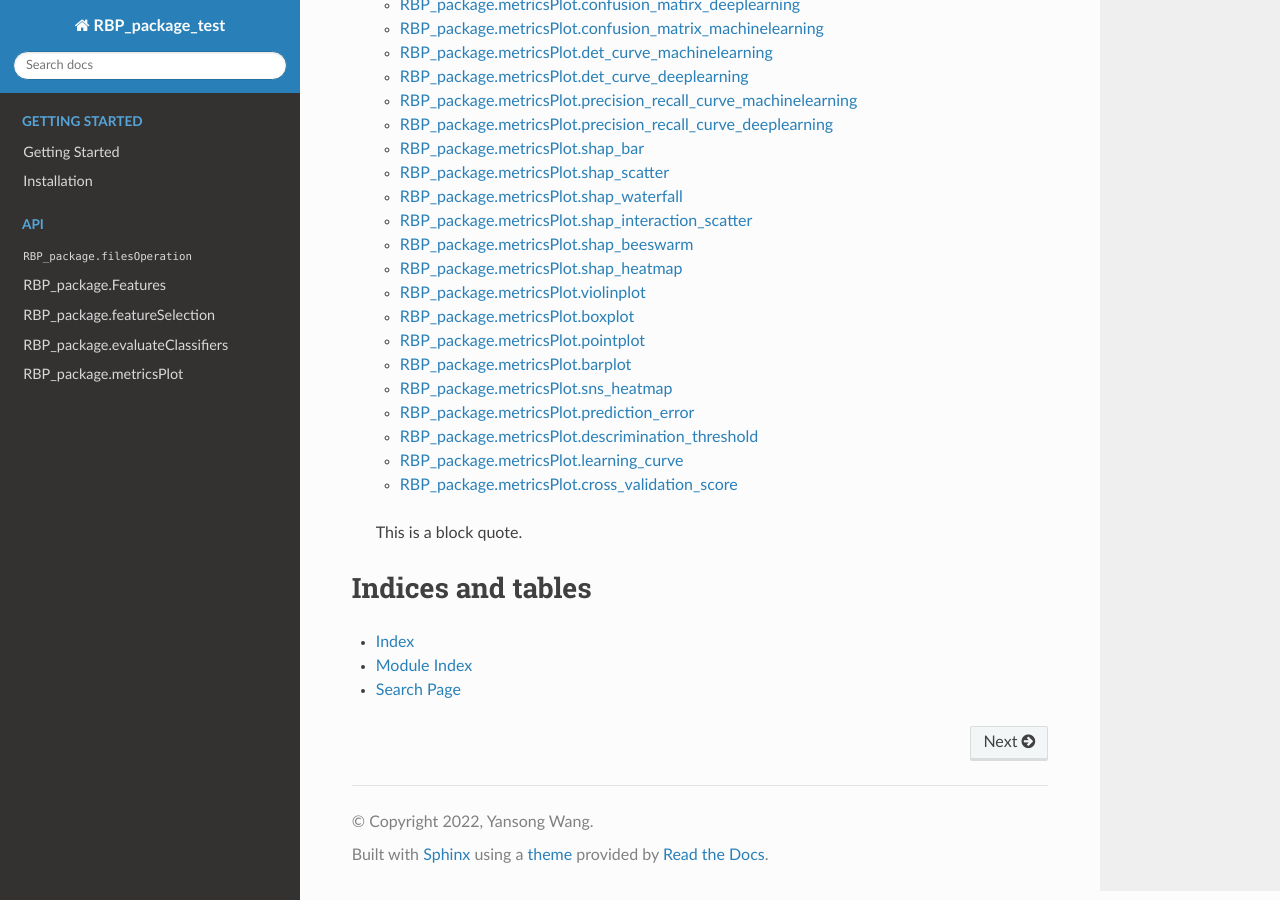
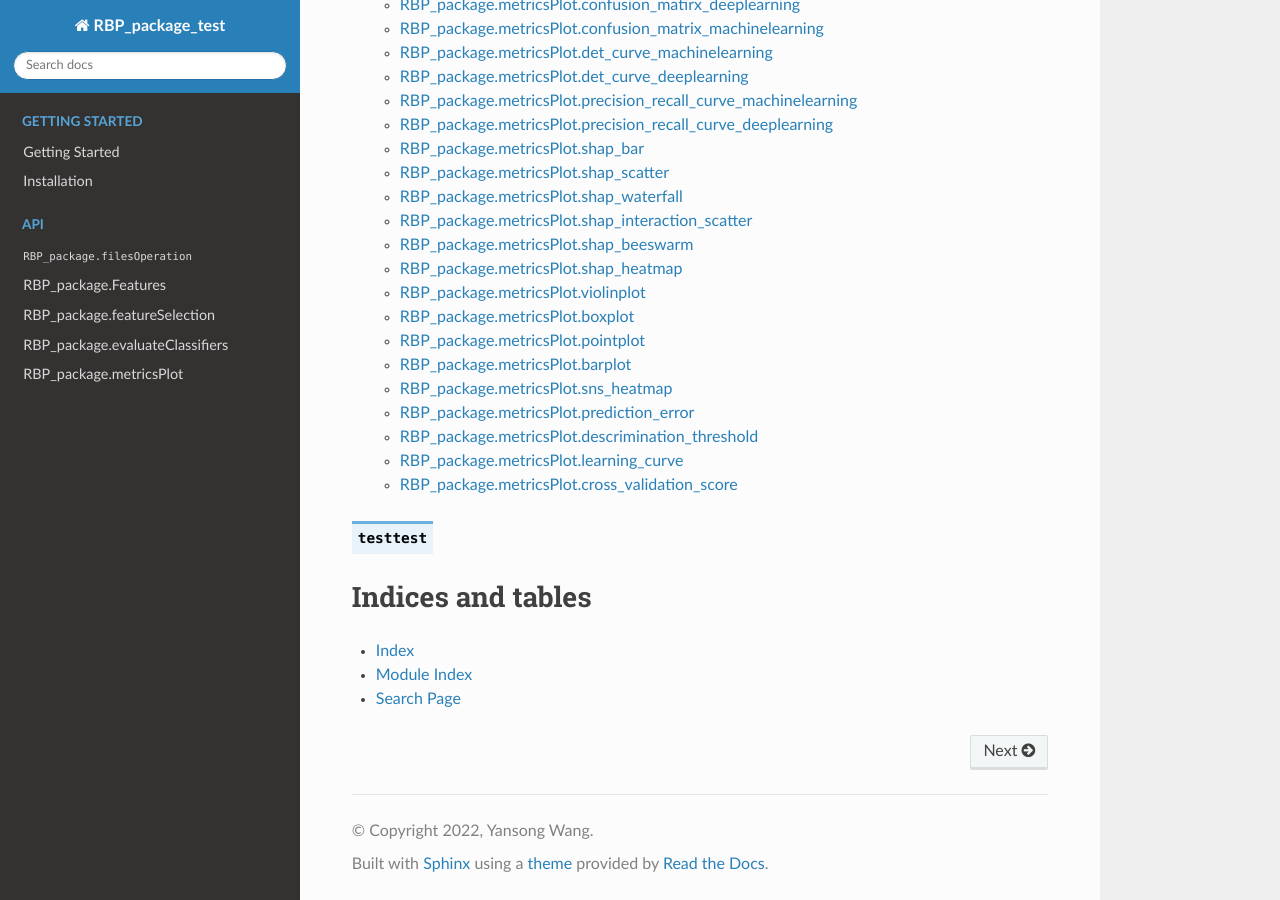
Before and after one commit to no-banana/PyRBP, a Sphinx documentation site: the page built from docs/source/index.rst, in a window 1280 px wide and 900 px high, scrolled down 2441 px. Built offline with Sphinx 7.4.7 and the Read the Docs theme 2.0.0, drawn with Linux system fonts in a browser that asks for light colours.

Commit message:
Add files via upload

```diff
--- a/docs/source/index.rst
+++ b/docs/source/index.rst
@@ -44,10 +44,8 @@ RBP_package is a Python toolbox for quick generation, condensation, evaluation,
    ./evaluate_classifiers.rst
    ./analysis_plots.rst
 
-
-..
-
-  This is a block quote.
+.. object::
+   testtest
 
 
 Indices and tables
```
Also changed, not shown: 5 other files.
